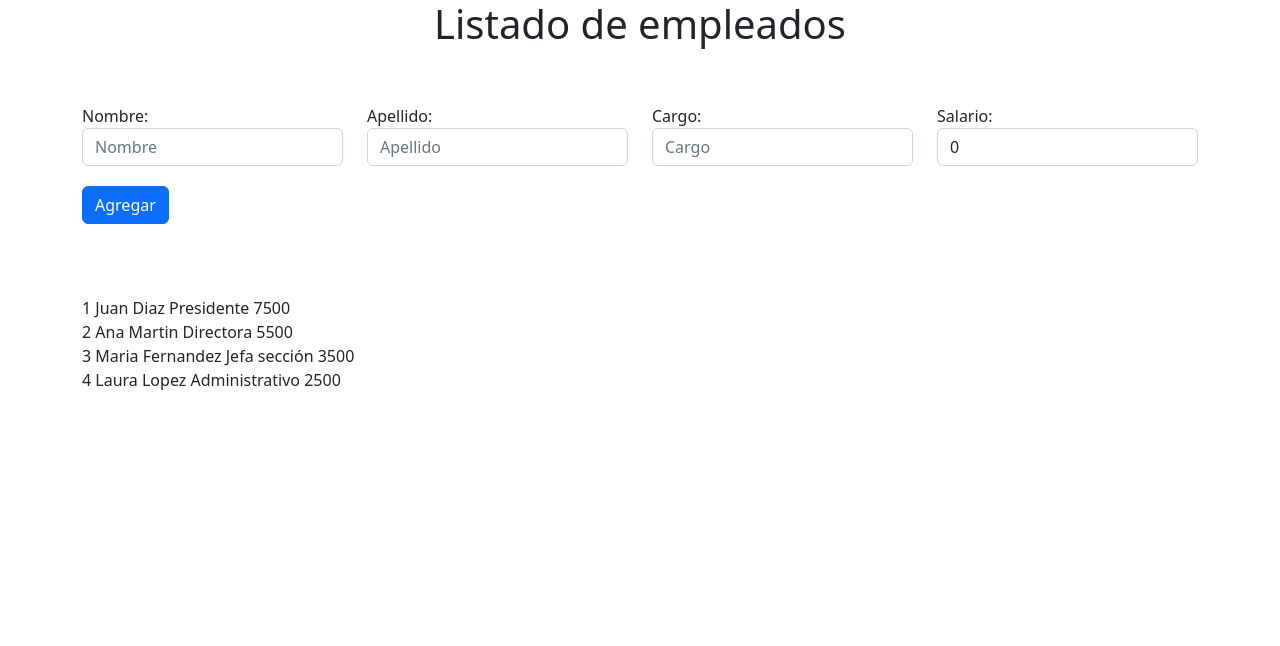
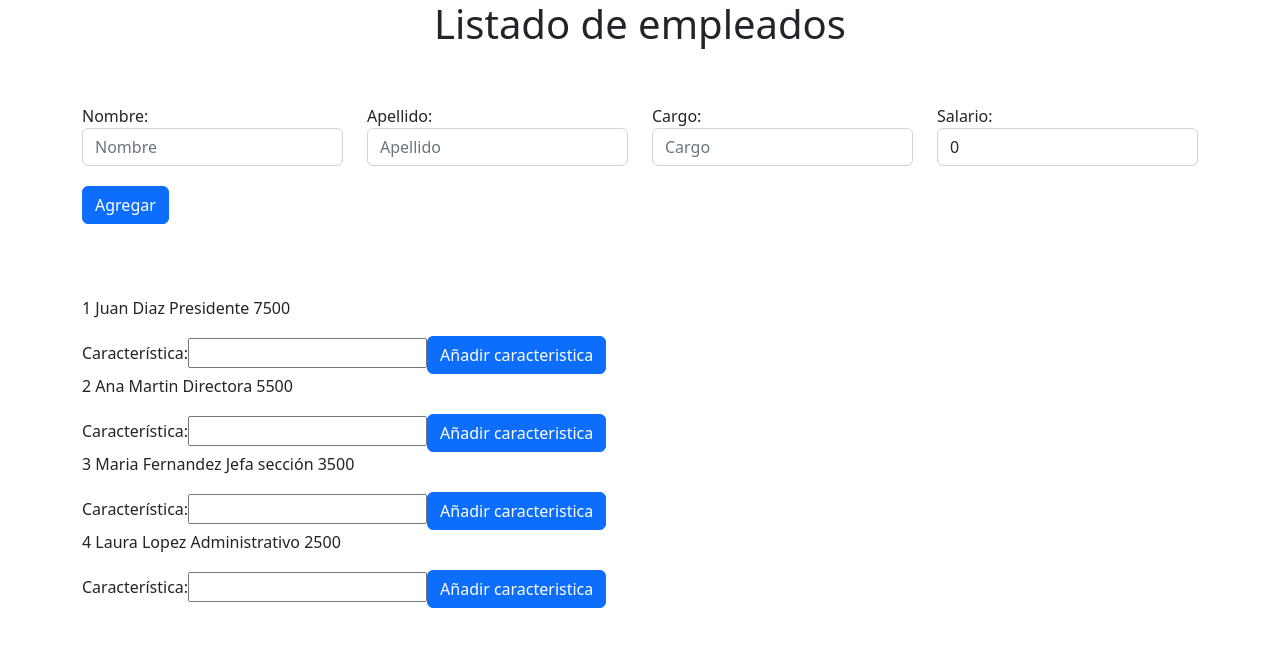
Before and after one commit to Fercho2022/app-empleados, an Angular app: page / in a window 1280 px wide. Shown: the top 646 px of the page. Built offline with nearby package versions, Linux system fonts and the light colour scheme.

Commit message:
Creación de nuevo componente dentro del componente hijo anteriormente creado, es decir un componente nieto, comunicación de datos del componente nieto al componente padre por así decirlo.

```diff
--- a/src/app/app.component.ts
+++ b/src/app/app.component.ts
@@ -26,6 +26,7 @@
 
   }
 
+
   cuadroNombre:string="";
   cuadroApellido:string="";
   cuadroCargo:string="";
--- a/src/app/app.module.ts
+++ b/src/app/app.module.ts
@@ -4,11 +4,13 @@
 
 import { AppComponent } from './app.component';
 import { EmpleadoHijoCComponent } from './empleado-hijo-c/empleado-hijo-c.component';
+import { CaracteristicasEmpleadoCComponent } from './caracteristicas-empleado-c/caracteristicas-empleado-c.component';
 
 @NgModule({
   declarations: [
     AppComponent,
-    EmpleadoHijoCComponent
+    EmpleadoHijoCComponent,
+    CaracteristicasEmpleadoCComponent
   ],
   imports: [
     BrowserModule,
--- /dev/null
+++ b/src/app/caracteristicas-empleado-c/caracteristicas-empleado-c.component.html
@@ -0,0 +1,3 @@
+<label>Característica:</label>
+<input type="text" #nuevaCaracteristica>
+<button type="button" (click)="agregaCaracteristicas(nuevaCaracteristica.value)" class="btn btn-primary">Añadir caracteristica</button>
--- /dev/null
+++ b/src/app/caracteristicas-empleado-c/caracteristicas-empleado-c.component.ts
@@ -0,0 +1,21 @@
+import { Component, EventEmitter, OnInit, Output } from '@angular/core';
+
+@Component({
+  selector: 'app-caracteristicas-empleado-c',
+  templateUrl: './caracteristicas-empleado-c.component.html',
+  styleUrls: ['./caracteristicas-empleado-c.component.css']
+})
+export class CaracteristicasEmpleadoCComponent implements OnInit {
+
+  @Output() caracteristicasEmpleados = new EventEmitter<string>();
+
+  constructor() { }
+
+  ngOnInit(): void {
+  }
+
+  agregaCaracteristicas(value: string) {
+    this.caracteristicasEmpleados.emit(value);
+  }
+
+}
--- a/src/app/empleado-hijo-c/empleado-hijo-c.component.html
+++ b/src/app/empleado-hijo-c/empleado-hijo-c.component.html
@@ -4,7 +4,11 @@
         <div>{{indice+1}} {{empleadoDeLista.nombre}} {{empleadoDeLista.apellido}} {{empleadoDeLista.cargo}} {{empleadoDeLista.salario}}</div>
 
 
+        <ul style="list-style: none;">
+          <li *ngFor="let caracteristica of arrayCaracteristicas">{{caracteristica}}</li>
+        </ul>
       </div>
+      <app-caracteristicas-empleado-c (caracteristicasEmpleados)="agregarCaracteristica($event)"></app-caracteristicas-empleado-c>
 
 
     </div>
--- a/src/app/empleado-hijo-c/empleado-hijo-c.component.ts
+++ b/src/app/empleado-hijo-c/empleado-hijo-c.component.ts
@@ -16,4 +16,11 @@
   ngOnInit(): void {
   }
 
+
+  arrayCaracteristicas = [''];
+
+  agregarCaracteristica(nuevaCaracteristica: string) {
+    this.arrayCaracteristicas.push(nuevaCaracteristica);
+
+  }
 }
```
Also changed, not shown: src/app/caracteristicas-empleado-c/caracteristicas-empleado-c.component.css (added), 1 other file (tests, documents, lock files or other folders).
